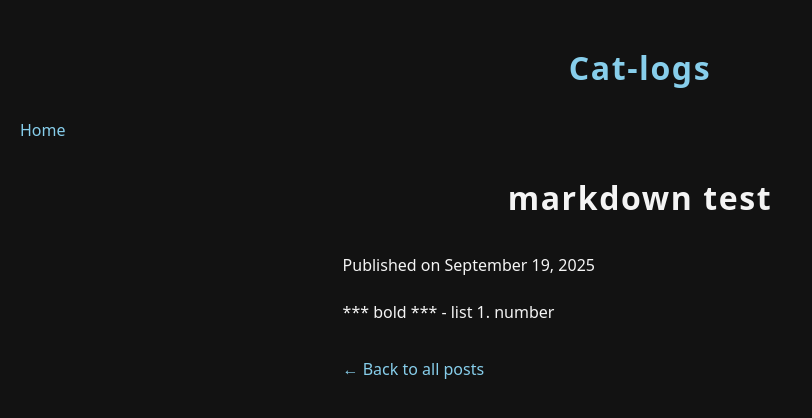
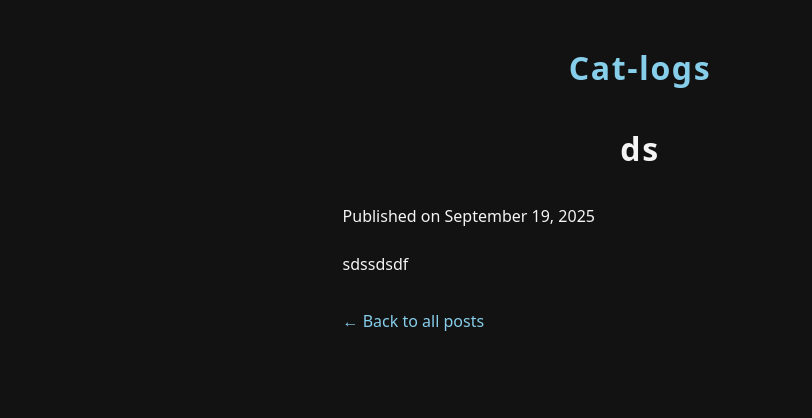
Before and after one commit to KazekiKitten/simple-blog, a plain HTML site: page ds.html in a window 1280 px wide. Shown: the whole page, without its empty margins (0-812 px from the left). Drawn offline with Linux system fonts and the light colour scheme.

Commit message:
Add new post: ds

```diff
--- a/markdown-test.html
+++ b/ds.html
@@ -3,27 +3,22 @@
 <head>
     <meta charset="UTF-8">
     <meta name="viewport" content="width=device-width, initial-scale=1.0">
-    <title>markdown test - Cat-logs</title>
+    <title>ds - Cat-logs</title>
     <link rel="stylesheet" href="style.css">
-    <meta name="description" content="markdown test - A Cat-logs blog post">
+    <meta name="description" content="ds - A Cat-logs blog post">
 </head>
 <body>
     <header>
         <h1><a href="index.html">Cat-logs</a></h1>
-        <nav>
-            <a href="index.html">Home</a>
-        </nav>
     </header>
     <main>
         <article>
             <header>
-                <h1>markdown test</h1>
+                <h1>ds</h1>
                 <p class="post-meta">Published on September 19, 2025</p>
             </header>
             <div class="post-content">
-                <p>*** bold ***
-- list
-1. number</p>
+                <p>sdssdsdf</p>
             </div>
         </article>
         <footer>
```
Also changed, not shown: index.html (+6 -0 lines), 1 other file.
